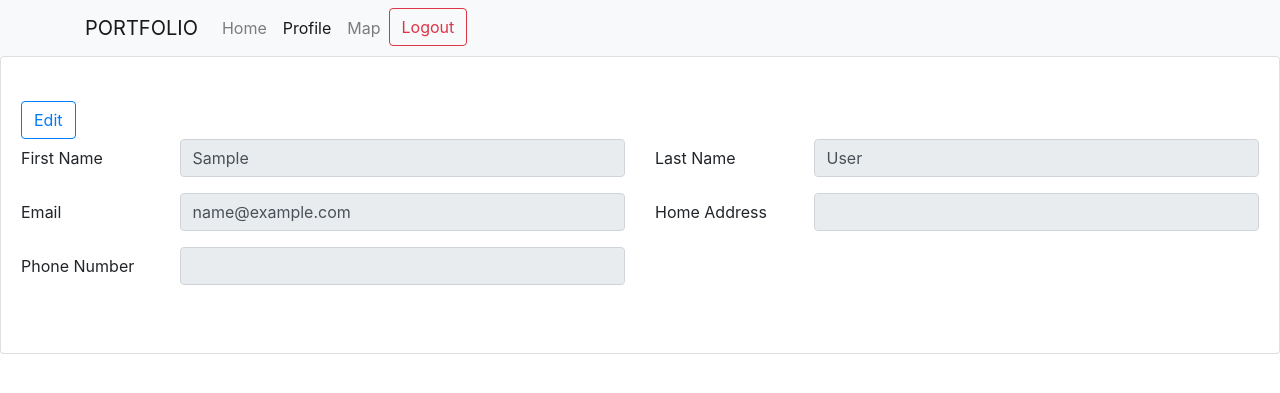
After one commit to g1039/kartoza, a Django app: page /profile/ in a window 1280 px wide. The commit adds this page. Shown: the top 393 px of the page. Run offline with Django 3.2, Linux system fonts and the light colour scheme; the visitor is signed in with stand-in values (Sample User, id 1); some libraries are stand-ins or nearby versions.

Commit message:
Profile details view

```diff
--- a/webapp/portfolio/forms.py
+++ b/webapp/portfolio/forms.py
@@ -32,3 +32,35 @@ class CustomUserCreationForm(UserCreationForm):
         if commit:
             user.save()
         return user
+
+
+class ProfileDetailsForm(forms.Form):
+    """Read only form with user profile details."""
+
+    first_name = forms.CharField(
+        help_text="Your first name.",
+        disabled=False,
+        required=True,
+    )
+    last_name = forms.CharField(
+        help_text="Your last name.",
+        disabled=False,
+        required=True,
+    )
+    email = forms.EmailField(
+        help_text="Your email address.",
+        disabled=True,
+        required=False,
+    )
+
+    home_address = forms.CharField(
+        help_text="Your home address.",
+        disabled=False,
+        required=False,
+    )
+
+    phone_number = forms.CharField(
+        help_text="Your phone number.",
+        disabled=False,
+        required=True,
+    )
--- /dev/null
+++ b/webapp/portfolio/mixins.py
@@ -0,0 +1,81 @@
+"""Custom mixin classes for application wide usage."""
+
+from typing import Any, Dict
+
+from django.forms.utils import ErrorList
+from django.utils.html import format_html
+from django.views.generic.edit import FormMixin
+
+
+class FieldSetMixin:
+    """Assigns a fieldset attribute to a form field if available."""
+
+    def _init_(self, *args: Any, **kwargs: Any) -> None:
+        """Extract a fieldset property from the kwargs."""
+
+        self.display = kwargs.pop("display", True)
+        self.fieldset = kwargs.pop("fieldset", None)
+        self.colspan = kwargs.pop("colspan", None)
+        super()._init_(*args, **kwargs)  # type: ignore
+
+
+class ThemedErrorList(ErrorList):
+    """Add the project theme to the error list."""
+
+    def _init_(self, *args: Any, **kwargs: Any) -> None:
+        """Add the appropriate CSS class."""
+
+        kwargs["error_class"] = "invalid-feedback"
+        super()._init_(*args, **kwargs)
+
+    def as_span(self) -> str:
+        """Render the error as a span."""
+
+        error = "\n".join(f'<p class="m-0">{error}</p>' for error in self)
+
+        if not error:
+            return ""
+
+        return format_html(f'<span class="{self.error_class}">{error}</span>')
+
+
+class ThemedFormMixin(FormMixin):
+    """Apply the project theme where applicable in form views."""
+
+    def get_form_kwargs(self) -> Dict[str, Any]:
+        """Apply the project theme where applicable in form views."""
+
+        kwargs = super().get_form_kwargs()
+        kwargs["error_class"] = ThemedErrorList
+        return kwargs
+
+
+class ReadOnlyThemedFormMixin(ThemedFormMixin):
+    """Make any form read only from a view."""
+
+    is_editable = False
+
+    def get_is_editable(self) -> bool:
+        """If True the form fields will be disabled."""
+
+        return self.is_editable
+
+    def get_form(self, form_class: Any = None) -> Any:
+        """Set all form fields to read only."""
+
+        form = super().get_form()
+
+        if self.get_is_editable() is True:
+            return form
+
+        for field in form.fields:
+            form.fields[field].widget.attrs["disabled"] = "disabled"
+
+        return form
+
+    def get_context_data(self, **kwargs: Any) -> Dict[str, Any]:
+        """Add the form_enabled attribute to the context."""
+
+        context = super().get_context_data(**kwargs)
+        context["is_editable"] = self.get_is_editable()
+        return context
--- /dev/null
+++ b/webapp/portfolio/parsers.py
@@ -0,0 +1,12 @@
+"""Parser classes for model field parsing."""
+
+from typing import Any
+
+from django.forms.fields import BooleanField
+
+
+def parse_boolean(value: Any) -> bool:
+    """Convert the provided value to a boolean."""
+
+    field = BooleanField()
+    return field.to_python(value)
--- a/webapp/portfolio/templates/base.html
+++ b/webapp/portfolio/templates/base.html
@@ -25,7 +25,8 @@
 		    {% if user.is_authenticated %}
 
 		      <li class="nav-item">
-		        <a class="nav-link" href="#">Profile</a>
+				<li class="{% if '/profile/' == request.path %} nav-item active {% endif %}">
+		        <a class="nav-link" href="{% url 'profile-detail' %}">Profile</a>
 		      </li>
 		      <li class="nav-item">
 		        <a class="nav-link" href="#">Map</a>
--- /dev/null
+++ b/webapp/portfolio/templates/profile/profile.html
@@ -0,0 +1,99 @@
+{% extends 'base.html' %}
+{% load widget_tweaks %}
+{% load form_tags %}
+
+{% block title %}Profile Details{% endblock %}
+
+{% block content %}
+<style type="text/css">
+textarea {
+ background-color: transparent;
+ font-size: 12px;
+ font-family: Verdana, Arial, Helvetica, sans-serif;
+ border: 0px solid black;
+}
+</style>
+{% if user.is_authenticated %}
+<br>
+<div class="content-section">
+    <form method="POST" action="{% url 'profile-detail' %}?{{ request.GET|encode_query_dict }}">
+        {% csrf_token %}
+        <fieldset class="form-group">
+
+            {% if is_editable is False %}
+            <a href="{% url 'profile-detail' %}?editable=true" class="w-100px h-40px btn btn-outline-primary btn-mobile">
+                Edit
+            </a>
+            {% endif %}
+            <div class="row">
+              <div class="col-md-6">
+                <div class="form-group row">
+                  <label class="col-sm-3 col-form-label">First Name</label>
+                  <div class="col-sm-9">
+                    {% render_field form.first_name class="form-control" %}
+
+                  </div>
+                </div>
+              </div>
+              <div class="col-md-6">
+                <div class="form-group row">
+                  <label class="col-sm-3 col-form-label">Last Name</label>
+                  <div class="col-sm-9">
+                    {% render_field form.last_name class="form-control" %}
+                  </div>
+                </div>
+              </div>
+            </div>
+
+            <div class="row">
+              <div class="col-md-6">
+                <div class="form-group row">
+                  <label class="col-sm-3 col-form-label">Email</label>
+                  <div class="col-sm-9">
+                    {% render_field form.email class="form-control" %}
+                  </div>
+                </div>
+              </div>
+              <div class="col-md-6">
+                <div class="form-group row">
+                  <label class="col-sm-3 col-form-label">Home Address</label>
+                  <div class="col-sm-9">
+                    {% render_field form.home_address class="form-control" %}
+                  </div>
+                </div>
+              </div>
+            </div>
+
+            <div class="row">
+              <div class="col-md-6">
+                <div class="form-group row">
+                  <label class="col-sm-3 col-form-label">Phone Number</label>
+                  <div class="col-sm-9">
+                    {% render_field form.phone_number class="form-control" %}
+                  </div>
+                </div>
+              </div>
+            </div>
+
+
+        <div class="form-group">
+            {% if is_editable is True %}
+            <a href="{% url 'profile-detail' %}" class="btn btn-outline-primary btn-mobile">
+                Cancel
+            </a>
+            <button id="submit_button" class="btn btn-primary btn-mobile mb-2 mb-sm-0">Submit</button>
+            {% endif %}
+        </div>
+    </form>
+</div>
+{% else %}
+<div class="jumbotron jumbotron-fluid">
+<div class="container">
+  <h1 class="display-4">Hi, Anonymous</h1>
+  <p class="lead">You are not logged in.</p>
+  <hr class="my-4">
+  <a class="btn btn-primary btn-lg" href="{% url 'login' %}" role="button">Sign in</a>
+</div>
+</div>
+{% endif %}
+{% endblock %}
--- /dev/null
+++ b/webapp/portfolio/templatetags/__init__.py
@@ -0,0 +1 @@
+"""Apps package."""
--- /dev/null
+++ b/webapp/portfolio/templatetags/form_tags.py
@@ -0,0 +1,15 @@
+"""Custom template tags for working with forms."""
+
+from typing import Any
+from urllib.parse import urlencode
+
+from django import template
+
+register = template.Library()
+
+
+@register.filter
+def encode_query_dict(value: Any) -> str:
+    """Convert the provided query dict to a query string."""
+
+    return urlencode(value)
--- a/webapp/portfolio/urls.py
+++ b/webapp/portfolio/urls.py
@@ -2,11 +2,18 @@
 
 from django.urls import path
 
-from webapp.portfolio.views import home_view, login_view, logout_view, sign_up_view
+from webapp.portfolio.views import (
+    home_view,
+    login_view,
+    logout_view,
+    profile_detail_view,
+    sign_up_view,
+)
 
 urlpatterns = [
     path("", home_view, name="home"),
     path("signup/", sign_up_view, name="signup"),
     path("login/", login_view, name="login"),
     path("logout/", logout_view, name="logout"),
+    path("profile/", profile_detail_view, name="profile-detail"),
 ]
--- a/webapp/portfolio/views.py
+++ b/webapp/portfolio/views.py
@@ -1,4 +1,6 @@
 """Contains the application template based views."""
+
+from typing import Any
 
 from django.contrib.auth import logout as auth_logout
 from django.contrib.auth import views as auth_views
@@ -8,9 +10,12 @@ from django.urls import reverse, reverse_lazy
 from django.views import generic
 from django.views.decorators.http import require_http_methods
 from django.views.generic.base import TemplateView
+from django.views.generic.edit import FormView
 
-from webapp.portfolio import messages
-from webapp.portfolio.forms import CustomUserCreationForm
+from webapp.portfolio import messages, services
+from webapp.portfolio.forms import CustomUserCreationForm, ProfileDetailsForm
+from webapp.portfolio.mixins import ReadOnlyThemedFormMixin
+from webapp.portfolio.parsers import parse_boolean
 
 
 class SignUpView(generic.CreateView):
@@ -43,6 +48,55 @@ class HomeView(TemplateView):
     template_name = "accounts/index.html"
 
 
+class ProfileDetailView(ReadOnlyThemedFormMixin, FormView):
+    """Profile detail section."""
+
+    template_name = "profile/profile.html"
+    form_class = ProfileDetailsForm
+    success_url = reverse_lazy("profile-detail")
+
+    def get_is_editable(self) -> bool:
+        """If True the form fields will be disabled."""
+
+        return parse_boolean(self.request.GET.get("editable", False))
+
+    def get_initial(self) -> Any:
+        """Return the initial data to use for forms on this view."""
+
+        return {
+            "first_name": self.request.user.first_name,
+            "last_name": self.request.user.last_name,
+            "email": self.request.user.email,
+            "home_address": self.request.user.home_address,
+            "phone_number": self.request.user.phone_number,
+        }
+
+    def form_valid(self, form: ProfileDetailsForm) -> HttpResponseRedirect:
+        """Update the user profile details."""
+
+        first_name = form.cleaned_data["first_name"]
+        last_name = form.cleaned_data["last_name"]
+        home_address = form.cleaned_data["home_address"]
+        phone_number = form.cleaned_data["phone_number"]
+
+        services.update_profile_details(
+            user=self.request.user,
+            first_name=first_name,
+            last_name=last_name,
+            home_address=home_address,
+            phone_number=phone_number,
+        )
+
+        messages.success(
+            request=self.request,
+            message="Profile details updated.",
+            auto_close_after_ms=5000,
+        )
+
+        return super().form_valid(form=form)
+
+
 sign_up_view = SignUpView.as_view()
 login_view = LoginView.as_view()
 home_view = HomeView.as_view()
+profile_detail_view = ProfileDetailView.as_view()
```
Also changed, not shown: tests/portfolio/test_form_tags.py (added, +5 -0 lines), tests/portfolio/test_forms.py (+18 -1 lines), tests/portfolio/test_services.py (added, +29 -0 lines), tests/portfolio/test_views.py (+50 -1 lines), webapp/portfolio/services.py (added, +20 -0 lines).
